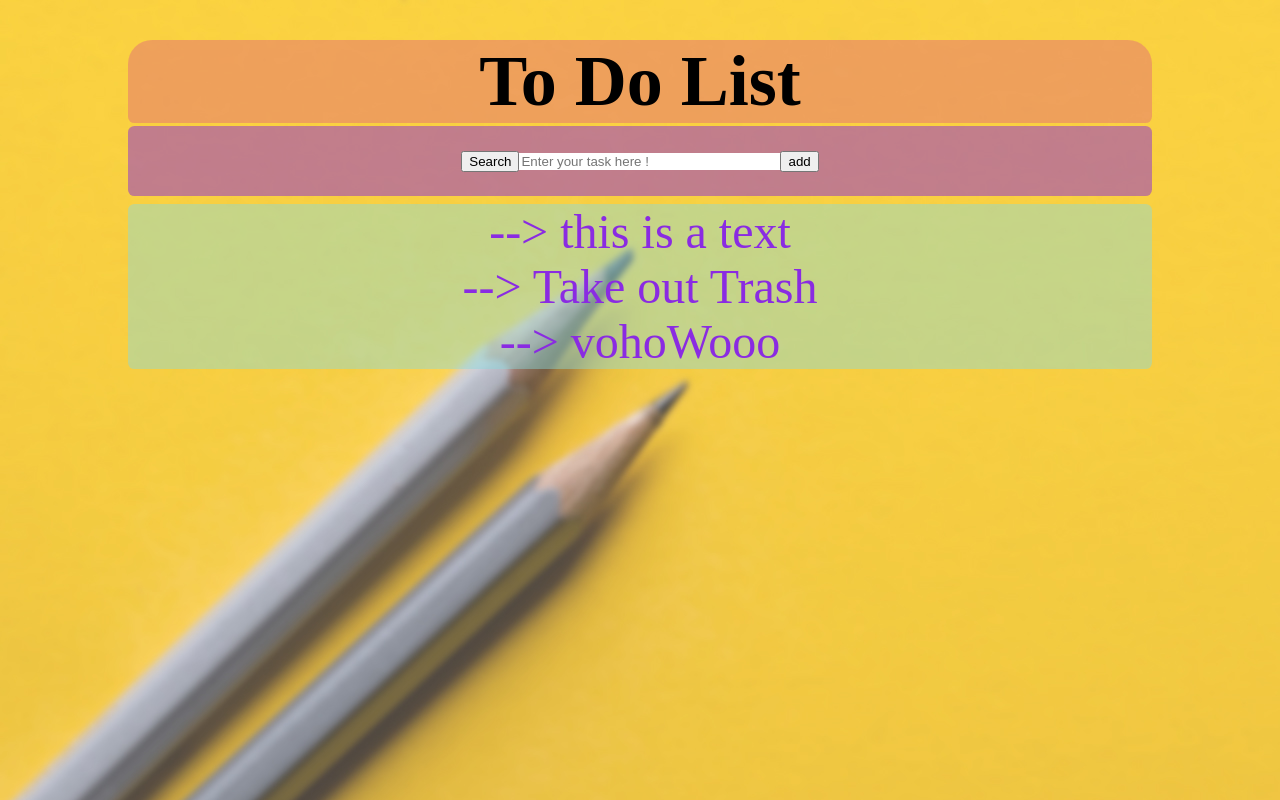
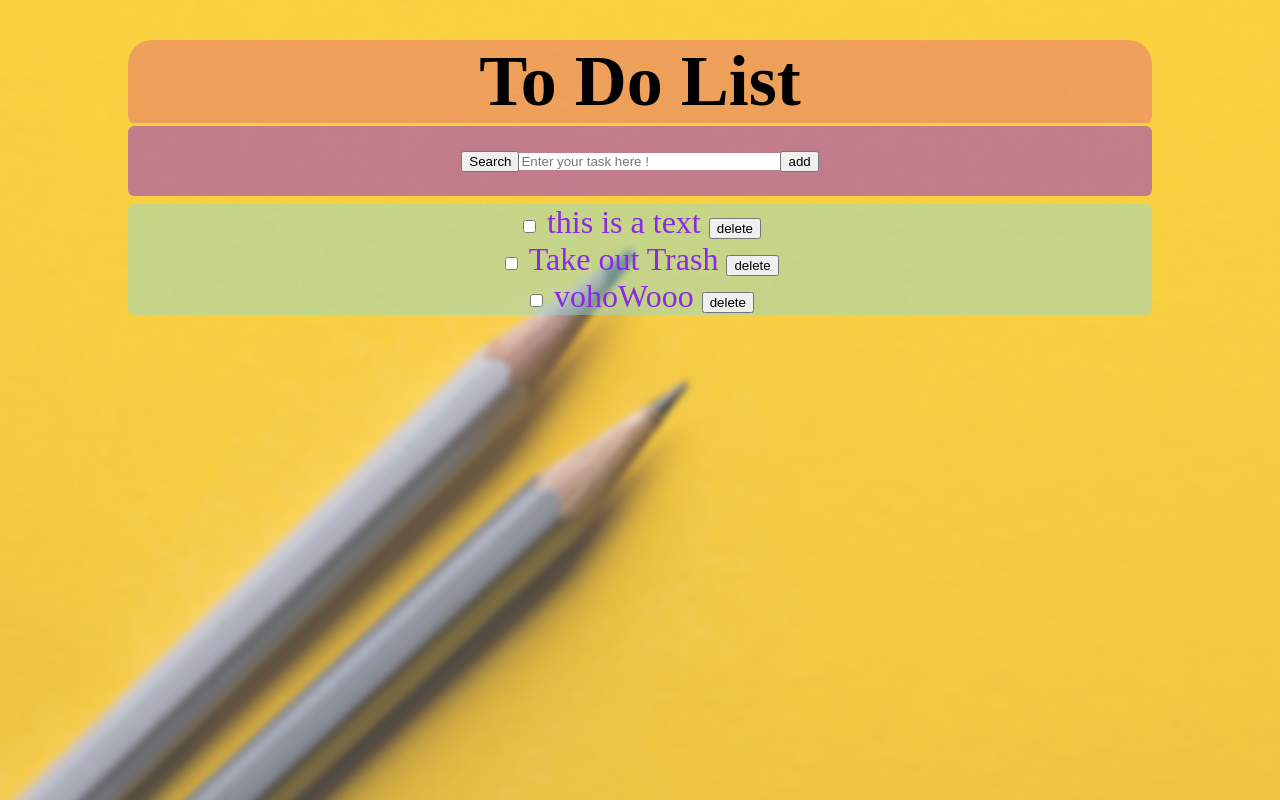
Before and after one commit to ShahSean/React-ToDoList, a React (Create React App) app: page / in a window 1280 px wide. Built offline with nearby package versions, Linux system fonts and the light colour scheme.

Commit message:
delete and checkbox added, No Functionality

```diff
--- a/src/Components/ToDoItem.css
+++ b/src/Components/ToDoItem.css
@@ -1,3 +1,4 @@
 .toDoItem {
   color: blueviolet;
+  font-size: 2rem;
 }
--- a/src/Components/ToDoItem.jsx
+++ b/src/Components/ToDoItem.jsx
@@ -4,7 +4,9 @@ import "./ToDoItem.css";
 export default function ToDoItem(props) {
   return (
     <div className="toDoItem">
-      <label> --> {props.toDo.text}</label>
+      <input type="checkbox" />
+      <label> {props.toDo.text} </label>
+      <button> delete</button>
     </div>
   );
 }
```
